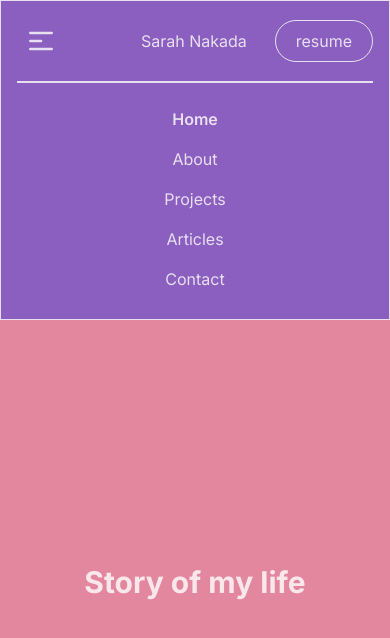
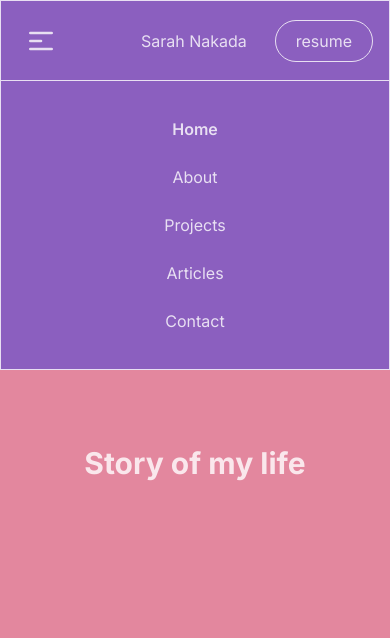
Before and after one commit to florescente/portfolio, a Next.js app: page / in a window 390 px wide. Both pictures are taken after a click on the button 41 px from the left and 41 px from the top of the page. Shown: the top 638 px of the page. Built offline with nearby package versions, Linux system fonts and the light colour scheme.

Commit message:
feat: menu animation

```diff
--- a/components/header.tsx
+++ b/components/header.tsx
@@ -12,9 +12,9 @@ function Header(): React.JSX.Element {
   return (
     <nav
       className="bg-amethyst border border-white flex justify-center"
-      onMouseLeave={() => {
-        toggle(false)
-      }}
+      // onMouseLeave={() => {
+      //   toggle(false)
+      // }}
     >
       <div className="flex flex-wrap items-center justify-between w-full max-w-screen-xl p-4">
         <button
@@ -41,15 +41,12 @@ function Header(): React.JSX.Element {
         <Link href="/" className="animenu">
           Sarah Nakada
         </Link>
-        <div
-          className={
+        <ul
+          className={`${
             istoggled
-              ? 'block w-full border-t-2 mt-4 order-last md:block md:w-auto md:border-none md:mt-0'
-              : 'hidden md:block md:w-auto'
-          }
-        >
-          <ul
-            className="flex gap-y-4 mt-3 md:mt-0 flex-col md:flex-row justify-center gap-x-6 items-center p-3"
+              ? 'top-[80px] opacity-100 translate-y-0 mx-auto border md:border-none'
+              : '-translate-y-full md:translate-y-0 opacity-0 md:opacity-100 md:border-none'
+          } absolute left-0 top-[-400px] bg-amethyst order-last w-full z-[0] gap-y-4 gap-x-6 p-3 md:flex md:justify-center md:items-center md:static md:z-auto md:mt-0 md:flex-row md:order-[0] md:w-max transition-all ease-in duration-300`}
           onClick={() => {
             toggle(false)
           }}
@@ -58,10 +55,10 @@ function Header(): React.JSX.Element {
             const isActive = pathname.split('/')[1] === link.href
 
             return (
-                <li className="animenu" key={link.name}>
+              <li className="animenu my-6 md:my-0 text-center" key={link.name}>
                 <Link
                   href={link.href}
-                    className={isActive ? 'p-3 font-semibold' : 'p-3'}
+                  className={`${isActive ? 'font-semibold' : ''} p-3`}
                 >
                   {link.name}
                 </Link>
@@ -69,7 +66,6 @@ function Header(): React.JSX.Element {
             )
           })}
         </ul>
-        </div>
         <button className="border rounded-full p-2 px-5 anibutton">
           resume
         </button>
```
Lines whose indentation alone changed are shown as unchanged.
